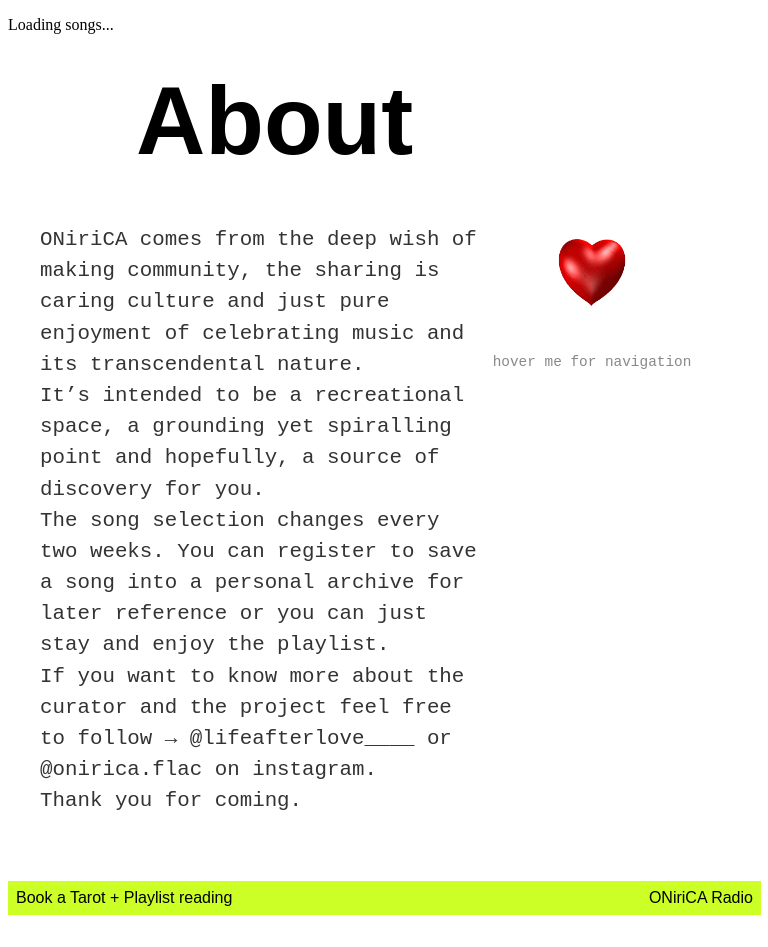
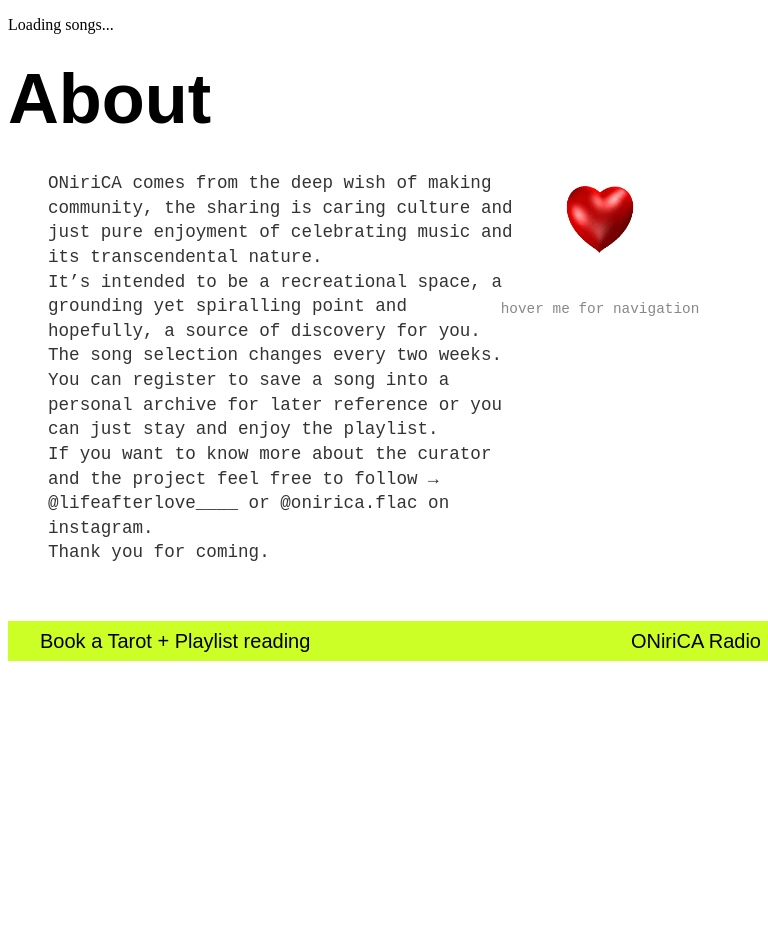
Before and after one commit to OniricaRadio/Onirica-FE, a React (Vite) app: page /about in a window 768 px wide. After the commit the page ends 800 px from the top, so only its background shows below. Built offline with nearby package versions, Linux system fonts and the light colour scheme; no server answers; a web font is replaced by a local one.

Commit message:
added mediaqueries to about page

```diff
--- a/src/components/footer/Footer.module.css
+++ b/src/components/footer/Footer.module.css
@@ -33,10 +33,13 @@
 }
 
 
-@media (max-width: 768px) {
+@media (max-width: 480px), (max-height: 700px) {
     .footerContainer {
+        position: relative;
         flex-direction: row;
+        right:1vh;
         height: auto;
+        width:147vw;
         gap: 0.5rem;
         padding: 0rem 0.5rem;
         text-align: center;
--- a/src/components/header/Header.jsx
+++ b/src/components/header/Header.jsx
@@ -1,8 +1,6 @@
 import { useRef, useState, useEffect } from "react";
 import styles from "./Header.module.css";
 import ButtonSound from "../buttonSound/ButtonSound";
-import Button from "../button/Button";
-import saveIcon from "../../../public/img/starblue.svg";
 import SongInfo from "../songInfo/SongInfo";
 
 function Header() {
@@ -69,10 +67,9 @@ function Header() {
         <div className={styles.playerContainer}>
           <SongInfo song={currentSong} />
         </div>
-
+        <div className={styles.buttonPlay}>
         <ButtonSound isPlaying={isPlaying} toggleSound={togglePlay} />
-        <Button icon={saveIcon} alt={"saveIcon"} className={styles.saveIcon} />
-
+        </div>
         <audio
           ref={audioRef}
           src={audioSrc}
--- a/src/components/header/Header.module.css
+++ b/src/components/header/Header.module.css
@@ -33,7 +33,7 @@
     font-size: 1.5rem;
     z-index: 2;
     height: 5rem;
-    width: 15vw;
+    width: 18vw;
     align-self: center;
     background-color: #CCFF26;
     padding: 1rem;
@@ -43,7 +43,9 @@
     border-radius: 5px;
     margin-right:25vh;
 }
-
+.buttonPlay{
+    margin-right:15vh;
+}
 .saveIcon{
     background-color: transparent;
 }
@@ -51,11 +53,15 @@
 
 @media (max-width: 480px), (max-height: 700px) {
     .headerContainer {
-      padding: 1rem;
+    position: relative;
+    padding: 1rem;
+    width: 100vw;
+    right:4vh;
+
     }
 
     .textRibbon {
-      padding: 0.5rem;
+      padding: 3rem;
       width: 150%;
       gap: 0.5rem;
     }
@@ -65,8 +71,9 @@
     }
 
     .playerContainer {
-      width: 30%;
+      width: 35%;
       height: 10vh;
+      margin-top: 0;
       padding: 0.5rem;
       justify-self: flex-start;
     }
--- a/src/pages/About/AboutPage.jsx
+++ b/src/pages/About/AboutPage.jsx
@@ -11,6 +11,7 @@ function AboutPage() {
       </div>
 
       <div className={styles.contentWrapper}>
+      <div className={styles.textAndHeart}>
       <div className={styles.textBlock}>
       <p className={styles.text}>
         ONiriCA comes from the deep wish of making community, the sharing is caring culture and just pure enjoyment of celebrating music and its transcendental nature.
@@ -24,8 +25,11 @@ function AboutPage() {
         Thank you for coming.
       </p>
     </div>
-        <HeartNav/>
+
+    <HeartNav className={styles.heartWrapper} />
   </div>
+</div>
+
       <Footer />
     </>
   );
--- a/src/pages/About/AboutPage.module.css
+++ b/src/pages/About/AboutPage.module.css
@@ -7,13 +7,22 @@
   padding: 2rem;
 }
 
+.textAndHeart {
+  display: flex;
+  justify-content: space-between;
+  align-items: flex-start;
+  width: 100%;
+  max-width: 1200px;
+}
+
 .textBlock {
-  display: flex;
-  flex-direction: column;
-  align-items: center;
-  max-width: 700px;
-  width: 100%;
-  position: relative;
+  flex: 1;
+  padding-right: 1rem;
+}
+
+.heartWrapper {
+  width: 10rem;
+  flex-shrink: 0;
 }
 
 
@@ -48,3 +57,113 @@
   margin-bottom: 1rem;
   display: block;
 }
+
+@media (max-width: 973px) and (min-width: 478px) {
+  .contentWrapper {
+    flex-direction: column;
+    align-items: center;
+    padding: 1.5rem;
+    gap: 1.5rem;
+  }
+
+  .textBlock {
+    max-width: 90%;
+    align-items: center;
+    padding: 0 1rem;
+  }
+
+  .titleContainer {
+    font-size: 2.2rem;
+    flex-direction: row;
+    justify-content: space-between;
+    width: 100%;
+    margin-left: 0;
+    right: 0;
+    padding: 0.5rem 0;
+  }
+
+  .text {
+    font-size: 1.1rem;
+    line-height: 1.4;
+    text-align: left;
+  }
+
+  .gap {
+    margin-bottom: 1rem;
+  }
+  .textAndHeart {
+    flex-direction: row;
+    align-items: flex-start;
+  }
+
+  .textBlock {
+    flex: 1;
+    padding-right: 0.5rem;
+  }
+
+  .heartWrapper {
+    width: 7rem;
+    margin-top: 0;
+    align-self: flex-start;
+  }
+  }
+
+
+
+
+
+@media (max-width: 480px), (max-height: 700px) {
+  .contentWrapper {
+    flex-direction: column;
+    align-items: center;
+    width: 77vh;
+    padding: 1rem;
+    gap: 1rem;
+    overflow: hidden;
+  }
+
+  .titleContainer {
+    font-size: 1.8rem;
+    margin-left: 0;
+    right: 0;
+    padding: 0.5rem 0;
+    flex-direction: row;
+    justify-content: space-between;
+    align-items: center;
+    width: 100%;
+  }
+
+  .titleContainer .title {
+    margin: 2vh;
+    text-align: left;
+  }
+
+  .text {
+    font-size: 1rem;
+    text-align: left;
+    padding: 0 0.5rem;
+    line-height: 1.4;
+    width: 100%;
+  }
+
+  .gap {
+    margin-bottom: 0.8rem;
+  }
+    .textAndHeart {
+      flex-direction: row;
+      align-items: center;
+      gap: 4rem;
+    }
+
+    .textBlock {
+      flex: 1;
+      padding-right: 0.5rem;
+      max-width: 39ch;
+    }
+
+    .heartWrapper {
+      width: 6rem;
+      align-self: flex-start;
+      right: -1rem;
+    }
+  }
--- a/src/pages/Home/HomePage.module.css
+++ b/src/pages/Home/HomePage.module.css
@@ -113,11 +113,22 @@
     pointer-events: auto;
 }
 
-@media (max-width: 768px) {
+@media (max-width: 480px), (max-height: 700px) {
+
+    .pageWrapper {
+        display: flex;
+        width: 145vw;
+        flex-direction: column;
+        justify-content: center;
+        overflow: hidden;
+    }
     .bodyContainer {
         height: auto;
+        top:2vh;
+        right:1vh;
+        width: 100%;
         padding: 2rem 1rem;
-        justify-content: flex-start;
+        justify-content: center;
         align-items: center;
         text-align: center;
         flex-grow: 1;
@@ -125,15 +136,17 @@
     }
 
     .backgroundImage {
-        display: none;
-        height: 0;
-        width: 0;
-        visibility: hidden;
+        display: flex;
+        width: 100%;
+        justify-content: center;
+        height: 100%;
+        object-fit: cover;
+        z-index: 0;
     }
 
     .title {
         font-size: 5rem;
-        color: black;
+        color: #CA7DF9;
         text-shadow: none;
         margin-bottom: 1rem;
     }
```
Also changed, not shown: src/components/heart/HeartNav.module.css (line endings or trailing spaces). Lines whose indentation alone changed are shown as unchanged.
